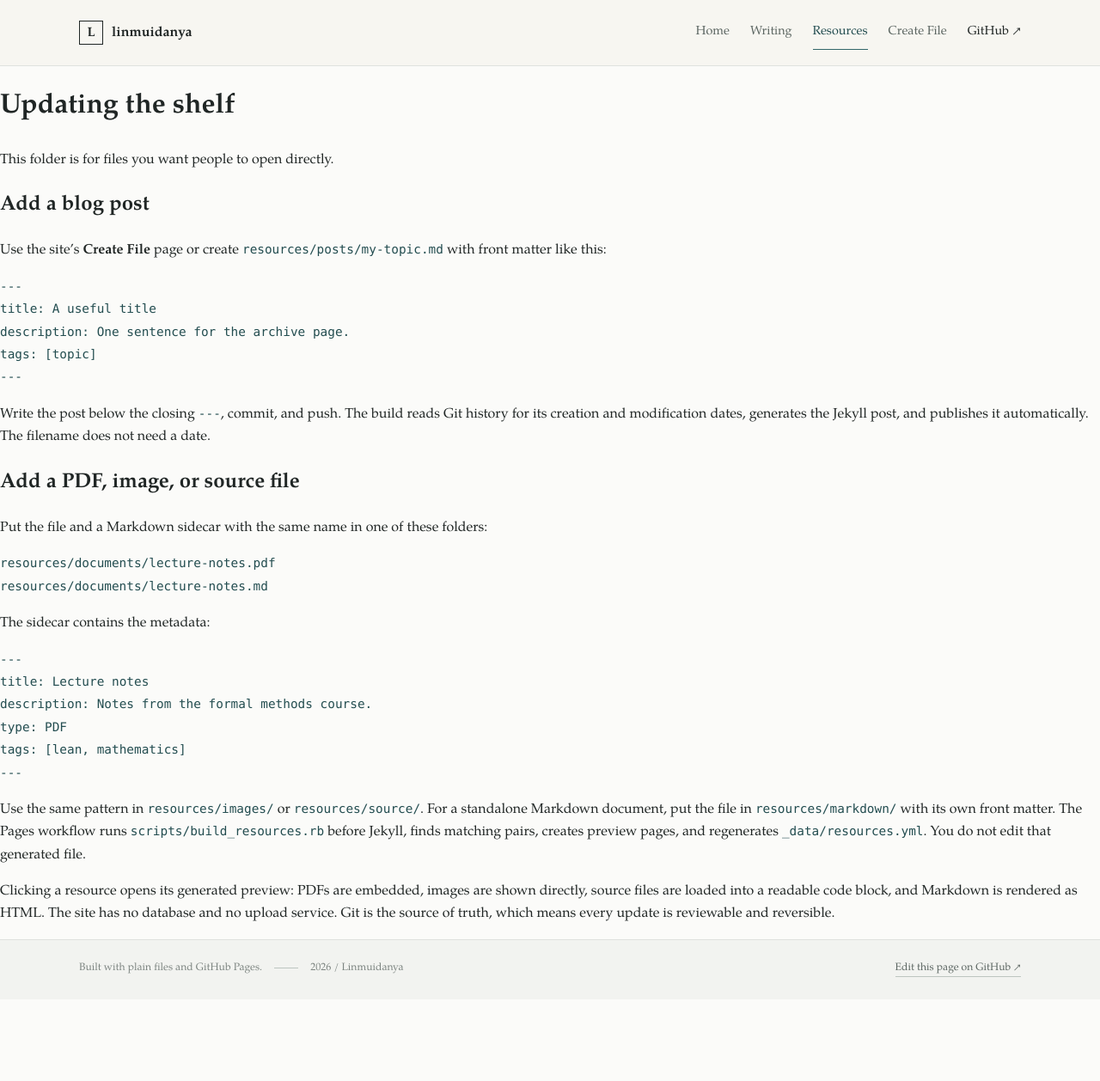
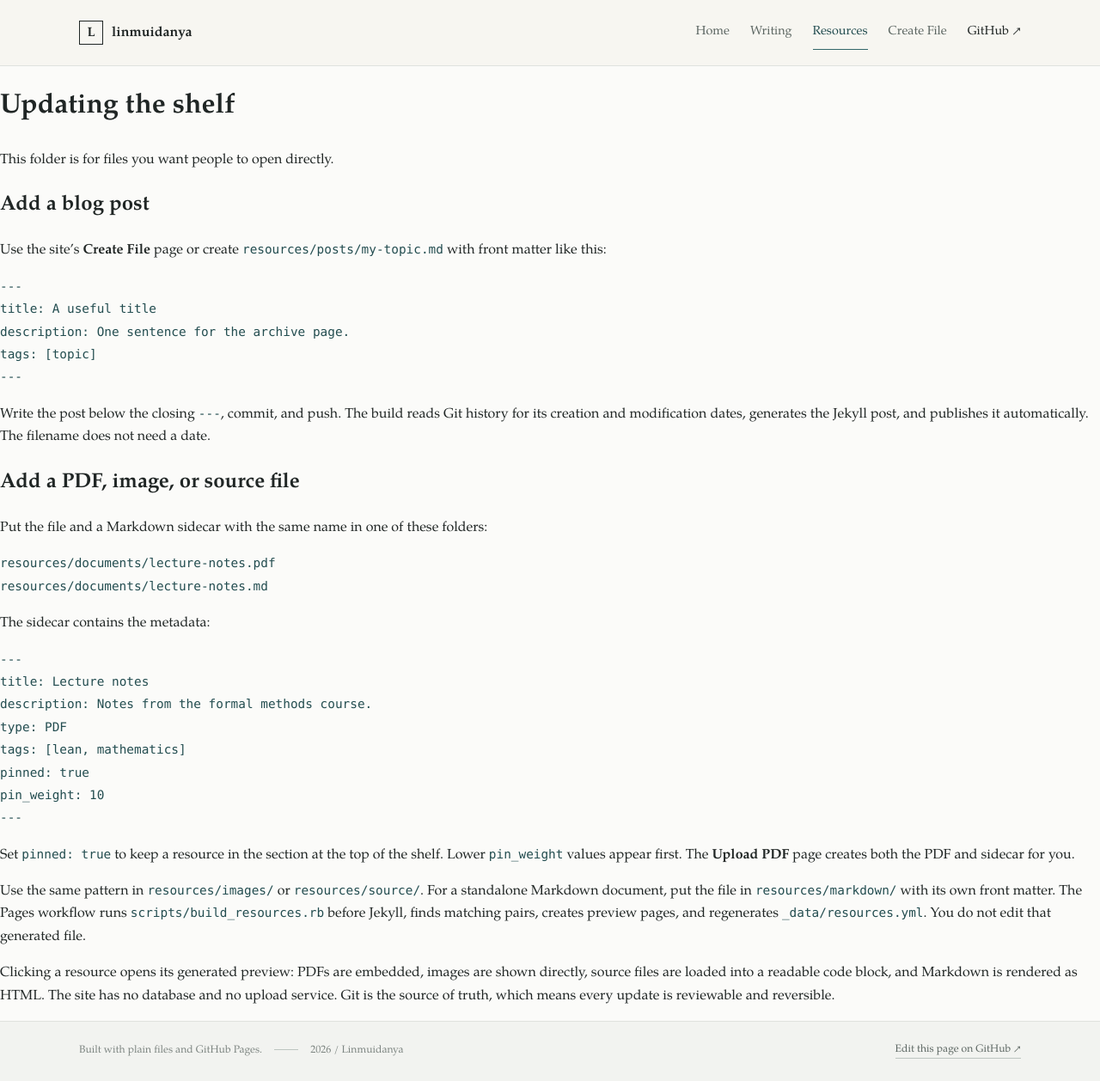
Before and after one commit to linmuidanya/linmuidanya.github.io, a Jekyll site: the page built from resources/README.md, in a window 1280 px wide and 1258 px high. Shown: the whole window at 86% size. Built offline with Jekyll 4.4.1, drawn with Linux system fonts in a browser that asks for light colours; a script that is not in the unit is left out.

Commit message:
feat: add PDF uploads and pinned resources

````diff
--- a/_includes/resource-card.html
+++ b/_includes/resource-card.html
@@ -1,4 +1,5 @@
 <article class="resource-card" data-resource-card data-resource-kind="{{ include.category }}" data-resource-tags="{% for tag in include.item.tags %}{{ tag | slugify }} {% endfor %}">
+  {% if include.item.pinned %}<span class="resource-pin" aria-label="Pinned resource">Pinned</span>{% endif %}
   <a class="resource-card-link" href="{{ include.item.preview_path | relative_url }}">
     {% if include.item.kind == "image" %}<img class="resource-card-thumb" src="{{ include.item.path | relative_url }}" alt="">{% else %}<div class="resource-card-mark resource-card-mark-{{ include.category }}" aria-hidden="true">{{ include.item.type }}</div>{% endif %}
     <div class="resource-card-body">
--- a/_layouts/default.html
+++ b/_layouts/default.html
@@ -6,7 +6,7 @@
   <title>{% if page.title %}{{ page.title }} - {% endif %}{{ site.title }}</title>
   <meta name="description" content="{{ page.description | default: site.description | escape }}">
   <link rel="stylesheet" href="{{ '/assets/css/style.css' | relative_url }}">
-  <script>
+  {% unless page.sensitive %}<script>
     window.MathJax = {
       tex: {
         inlineMath: [['$', '$'], ['\\(', '\\)']],
@@ -17,6 +17,7 @@
     };
   </script>
   <script defer src="https://cdn.jsdelivr.net/npm/mathjax@4/tex-mml-chtml-nofont.js"></script>
+  {% endunless %}
   <script src="{{ '/assets/js/filter.js' | relative_url }}" defer></script>
   <script src="{{ '/assets/js/resource-filter.js' | relative_url }}" defer></script>
   <script src="{{ '/assets/js/outline.js' | relative_url }}" defer></script>
--- a/assets/css/style.css
+++ b/assets/css/style.css
@@ -196,6 +196,13 @@
 .resource-library { padding-bottom: 80px; }
 .resource-library-toolbar { display: flex; align-items: center; justify-content: space-between; gap: 24px; margin-bottom: 22px; border-bottom: 1px solid var(--line); padding-bottom: 14px; }
 .resource-library-toolbar .filter-label, .resource-library-toolbar .filter-bar { margin-bottom: 0; }
+.resource-library-actions { display: flex; align-items: center; flex-wrap: wrap; gap: 8px 18px; }
+.resource-write-link { border-bottom: 1px solid var(--line-strong); color: var(--teal-dark); font-size: 0.82rem; font-weight: 650; }
+.resource-write-link:hover { border-color: var(--teal); color: var(--teal); }
+.pinned-resources { margin-bottom: 48px; border-bottom: 1px solid var(--line-strong); padding: 22px 0 48px; }
+.resource-section-heading { margin-bottom: 22px; }
+.resource-section-heading .eyebrow { margin-bottom: 8px; }
+.resource-section-heading h2 { margin: 0; font: 500 2rem/1.1 var(--serif); }
 .resource-grid { display: grid; grid-template-columns: repeat(3, minmax(0, 1fr)); gap: 16px; align-items: stretch; }
 .resource-card { position: relative; display: flex; min-height: 290px; flex-direction: column; overflow: hidden; border: 1px solid var(--line); background: #fff; }
 .resource-card:hover { border-color: var(--teal); }
@@ -212,6 +219,7 @@
 .resource-card strong { font: 500 1.24rem/1.25 var(--serif); }
 .resource-card-title span { flex: 0 0 auto; color: var(--coral); }
 .resource-card-description { color: var(--ink-soft); font-size: 0.84rem; line-height: 1.5; }
+.resource-pin { position: absolute; top: 10px; right: 10px; z-index: 1; border: 1px solid var(--coral); background: var(--paper); color: var(--coral); padding: 3px 7px; font: 700 0.6rem var(--mono); letter-spacing: 0.08em; text-transform: uppercase; }
 .resource-tags { display: flex; flex-wrap: wrap; gap: 5px; margin-top: auto; padding: 0 18px 18px; }
 .resource-tag-button { border-radius: 0; background: transparent; cursor: pointer; }
 .resource-tag-button:hover, .resource-tag-button.is-active { border-color: var(--teal); background: var(--teal); color: #fff; }
@@ -291,6 +299,16 @@
 .text-button { border: 0; border-bottom: 1px solid var(--line-strong); background: transparent; color: var(--ink-soft); padding: 5px 0; }
 .text-button:hover { border-color: var(--coral); color: var(--ink); }
 .editor-message { min-height: 1.5em; margin: 14px 0 0; color: var(--ink-soft); font-size: 0.78rem; }
+.editor-message.is-error { color: var(--coral); }
+.editor-message.is-success { color: var(--teal-dark); }
+.upload-editor { grid-template-columns: minmax(0, 650px) minmax(280px, 1fr); }
+.upload-editor .editor-fields { padding-bottom: 48px; }
+.upload-editor .editor-preview-panel { color: var(--ink-soft); }
+.upload-editor .editor-preview-panel h2 { margin: 0 0 18px; color: var(--ink); font: 500 1.8rem/1.2 var(--serif); }
+.upload-editor .editor-preview-panel ol { display: grid; gap: 12px; padding-left: 22px; }
+.upload-editor .editor-preview-panel code { overflow-wrap: anywhere; }
+.upload-check { display: flex !important; grid-column: 1 / -1; align-items: center !important; grid-template-columns: auto 1fr; }
+.upload-check input { width: auto !important; min-height: auto !important; }
 .editor-preview-layout { display: grid; grid-template-columns: minmax(0, 1fr) 145px; gap: 26px; align-items: start; }
 .editor-preview { min-width: 0; font-size: 1rem; }
 .editor-preview-meta { margin-bottom: 34px; border-bottom: 1px solid var(--line); padding-bottom: 24px; }
--- a/assets/js/resource-filter.js
+++ b/assets/js/resource-filter.js
@@ -6,6 +6,7 @@
   const typeButtons = [...root.querySelectorAll("[data-resource-filter-value]")];
   const tagButtons = [...root.querySelectorAll("[data-resource-tag-value]")];
   const empty = root.querySelector("[data-resource-filter-empty]");
+  const pinnedSection = root.querySelector("[data-pinned-resources]");
 
   const knownTypes = new Set(typeButtons.map((button) => button.dataset.resourceFilterValue));
   const knownTags = new Set(tagButtons.map((button) => button.dataset.resourceTagValue));
@@ -30,6 +31,11 @@
       button.classList.toggle("is-active", active);
       button.setAttribute("aria-pressed", String(active));
     });
+    if (pinnedSection) {
+      pinnedSection.hidden = ![...pinnedSection.querySelectorAll("[data-resource-card]")].some(
+        (card) => !card.hidden
+      );
+    }
     if (empty) empty.hidden = visible !== 0;
   };
 
--- a/resources/README.md
+++ b/resources/README.md
@@ -38,8 +38,12 @@
 description: Notes from the formal methods course.
 type: PDF
 tags: [lean, mathematics]
+pinned: true
+pin_weight: 10
 ---
 ```
+
+Set `pinned: true` to keep a resource in the section at the top of the shelf. Lower `pin_weight` values appear first. The **Upload PDF** page creates both the PDF and sidecar for you.
 
 Use the same pattern in `resources/images/` or `resources/source/`. For a standalone Markdown document, put the file in `resources/markdown/` with its own front matter. The Pages workflow runs `scripts/build_resources.rb` before Jekyll, finds matching pairs, creates preview pages, and regenerates `_data/resources.yml`. You do not edit that generated file.
 
````
Also changed, not shown: _data/resources.yml (+6 -1 lines), assets/js/pdf-upload.js (added, +155 -0 lines), resources/documents/preview-d2.md (+2 -0 lines), resources/index.md (+22 -6 lines), scripts/build_resources.rb (+8 -1 lines), upload/index.html (added, +51 -0 lines), README.md.
